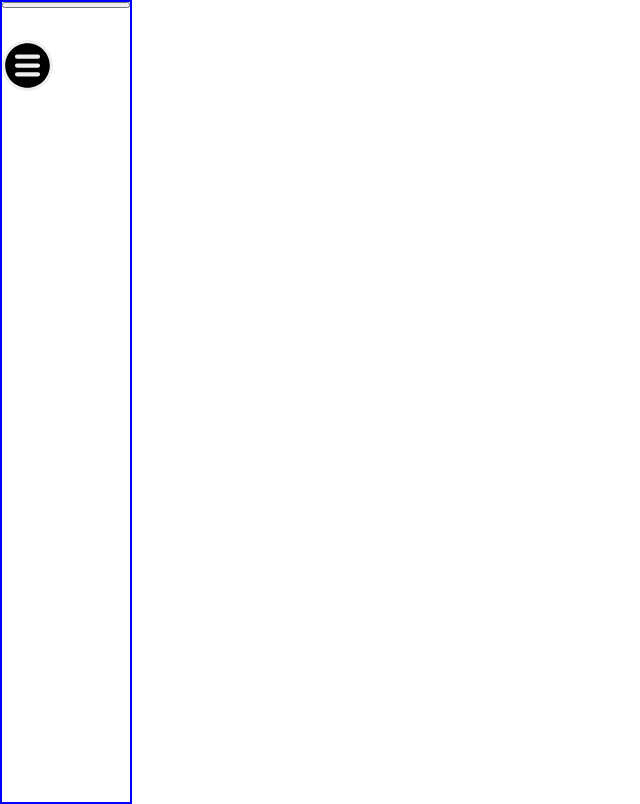
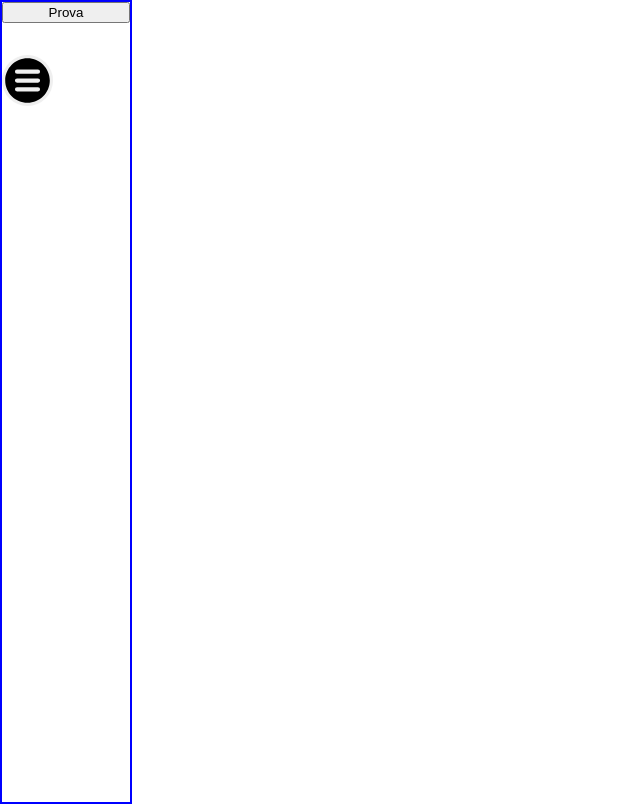
Before and after one commit to NoLuxx/Progetto-Gruppi-Gennaio, an Electron app: page gui/index.html in a window 1280 px wide. Shown: the whole page, without its empty margins (0-640 px from the left). Drawn offline with Linux system fonts and the light colour scheme.

Commit message:
08/12 13.25

```diff
--- a/gui/index.html
+++ b/gui/index.html
@@ -8,7 +8,7 @@
     <!-- Title: <input id="title"/>
     <button id="btn" type="button">Set</button> -->
     <div id="menu">
-      <button id="btn-prova"></button>
+      <button id="btn-prova">Prova</button>
       <p id="par-prova"></p>
       <button class="menu-button" id="open"></button>
       <div id="button-div">
```
